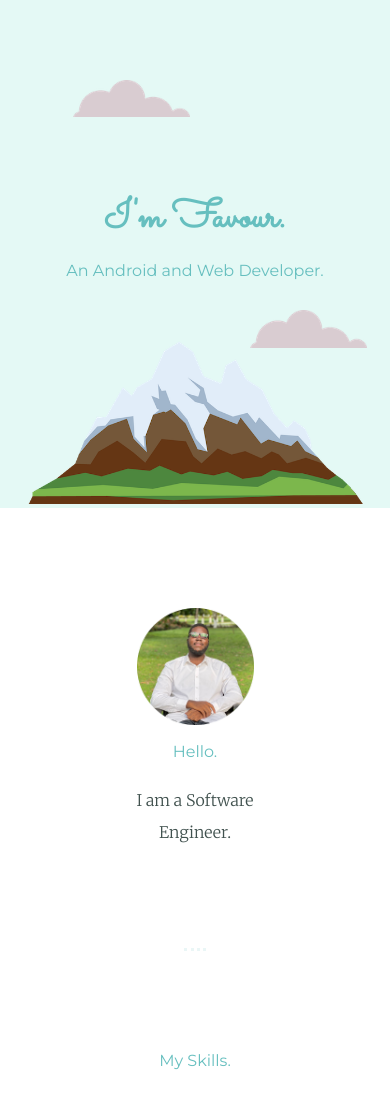
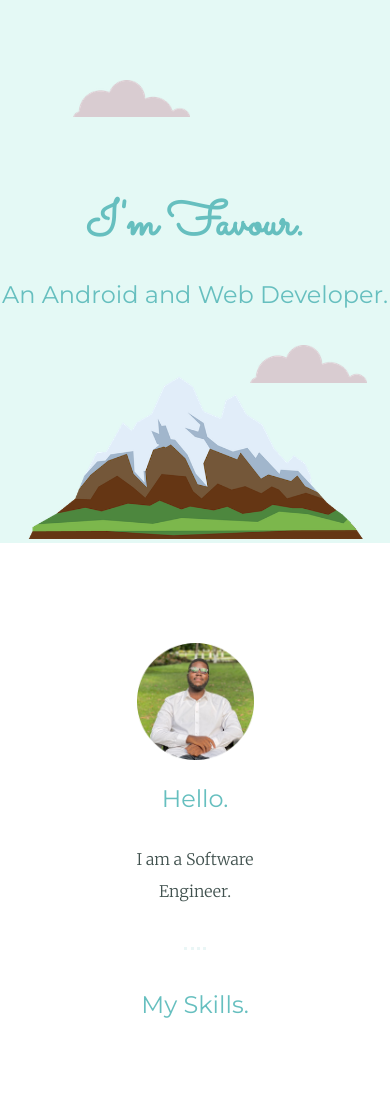
Before and after one commit to Kiyo99/Tindog, a website: page public/personalsite.html in a window 390 px wide. Shown: the top 1100 px of the page. Drawn offline with Linux system fonts and the light colour scheme.

Commit message:
Continued making personal site responsive

```diff
--- a/public/personalsite.css
+++ b/public/personalsite.css
@@ -28,6 +28,14 @@ h2 {
 h3 {
     font-family: 'Montserrat', sans-serif;
     color: #11999E
+}
+
+hr {
+    border: dotted;
+    color: #EAF6F6;
+    width: 4%;
+    border-bottom: none;
+    margin: 100px auto;
 }
 
 .top-container {
@@ -96,14 +104,6 @@ a:hover {
     width: 25%;
 }
 
-hr {
-    border: dotted;
-    color: #EAF6F6;
-    width: 4%;
-    border-bottom: none;
-    margin: 100px auto;
-}
-
 .contact-message {
     width: 40%;
     margin: 40px auto 60px;
@@ -146,11 +146,11 @@ hr {
 
 @media(max-width: 700px) {
     h1 {
-        font-size: 2.5rem;
+        font-size: 3rem;
     }
 
-    h2{
-        font-size: 1rem;
+    h2 {
+        font-size: 1.5rem;
     }
 
     .mountain {
@@ -174,4 +174,11 @@ hr {
         left: 250px;
         bottom: 160px;
     }
+
+    hr {
+        border: dotted;
+        color: #EAF6F6;
+        border-bottom: none;
+        margin: 40px auto;
+    }
 }
```
